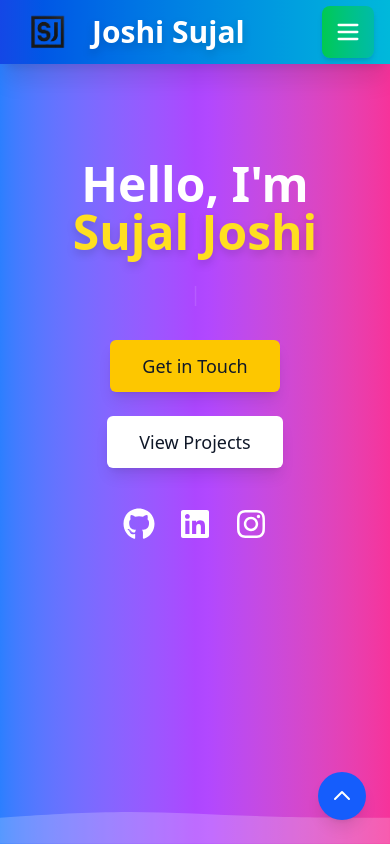
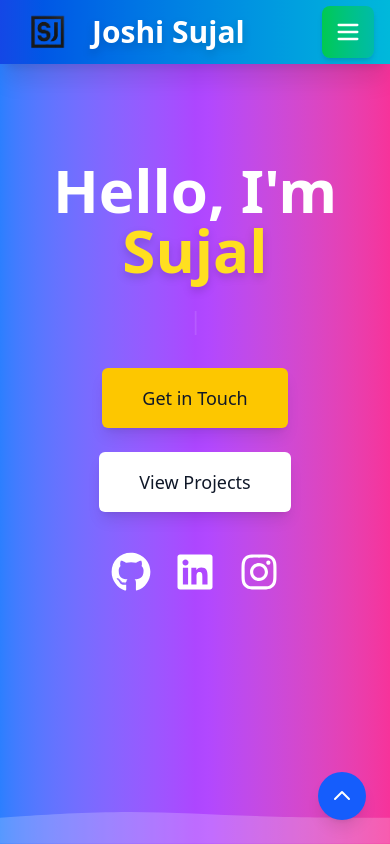
Before and after one commit to sj6742/Portfolio, a React (Vite) app: page / in a window 390 px wide. Shown: the top 844 px of the page. Built offline with nearby package versions, Linux system fonts and the light colour scheme.

Commit message:
Update Home.jsx

```diff
--- a/src/pages/Home.jsx
+++ b/src/pages/Home.jsx
@@ -268,9 +268,8 @@ return (
         </svg>
     </div>
 
-
     {/* Content */}
-            <div className="container relative mx-auto px-4 sm:px-6 lg:px-8 flex flex-col md:flex-row items-center justify-between">
+    <div className="container relative mx-auto px-6 sm:px-6 lg:px-8 flex flex-col md:flex-row items-center justify-between">
         {/* Left Side Content */}
         <motion.div
             className="text-center md:text-left z-10"
@@ -279,18 +278,18 @@ return (
             transition={{ duration: 1, ease: "easeOut" }}
         >
             <motion.h1
-                        className="text-5xl md:text-7xl font-extrabold mb-6"
+                className="text-6xl sm:text-5xl md:text-7xl font-extrabold mb-6"
                 initial={{ opacity: 0, x: -100 }}
                 animate={{ opacity: 1, x: 0 }}
                 transition={{ duration: 1, ease: "easeOut", type: "spring", stiffness: 100 }}
             >
                 Hello, I'm <br />
-                        <span className="text-yellow-300 drop-shadow-lg">Sujal Joshi</span>
+                <span className="text-yellow-300 drop-shadow-lg">Sujal</span>
             </motion.h1>
 
             {/* Dynamic Typing Effect */}
             <motion.p
-                        className="text-xl md:text-2xl mb-8"
+                className="text-2xl sm:text-xl md:text-2xl mb-8"
                 initial={{ opacity: 0 }}
                 animate={{ opacity: 1 }}
                 transition={{ duration: 1, delay: 0.3 }}
@@ -313,13 +312,13 @@ return (
             >
                 <a
                     href="#contact"
-                            className="bg-yellow-400 hover:bg-yellow-500 text-gray-900 font-medium text-lg py-3 px-8 rounded-md transition-transform hover:scale-105 shadow-lg"
+                    className="bg-yellow-400 hover:bg-yellow-500 text-gray-900 font-medium text-lg py-4 px-10 sm:py-3 sm:px-8 rounded-md transition-transform hover:scale-105 shadow-lg"
                 >
                     Get in Touch
                 </a>
                 <a
                     href="#projects"
-                            className="bg-white hover:bg-gray-200 text-gray-900 font-medium text-lg py-3 px-8 rounded-md transition-transform hover:scale-105 shadow-lg"
+                    className="bg-white hover:bg-gray-200 text-gray-900 font-medium text-lg py-4 px-10 sm:py-3 sm:px-8 rounded-md transition-transform hover:scale-105 shadow-lg"
                 >
                     View Projects
                 </a>
@@ -339,7 +338,7 @@ return (
                     whileHover={{ scale: 1.2, rotate: 10 }}
                     whileTap={{ scale: 0.9 }}
                 >
-                            <FaGithub className="h-8 w-8" />
+                    <FaGithub className="h-10 w-10 sm:h-8 sm:w-8" />
                 </motion.a>
                 <motion.a
                     href="https://www.linkedin.com/in/sujal-joshi-bba621290?utm_source=share&utm_campaign=share_via&utm_content=profile&utm_medium=ios_app"
@@ -348,7 +347,7 @@ return (
                     whileHover={{ scale: 1.2, rotate: 10 }}
                     whileTap={{ scale: 0.9 }}
                 >
-                            <FaLinkedin className="h-8 w-8" />
+                    <FaLinkedin className="h-10 w-10 sm:h-8 sm:w-8" />
                 </motion.a>
                 <motion.a
                     href="https://www.instagram.com/_s.j.03_?igsh=a3g3d2dhOG1jNzhn&utm_source=qr"
@@ -357,12 +356,13 @@ return (
                     whileHover={{ scale: 1.2, rotate: 10 }}
                     whileTap={{ scale: 0.9 }}
                 >
-                            <FaInstagram className="h-8 w-8" />
+                    <FaInstagram className="h-10 w-10 sm:h-8 sm:w-8" />
                 </motion.a>
             </motion.div>
         </motion.div>
     </div>
 </section>
+
 
       {/* About Section */}
     <section
@@ -570,8 +570,8 @@ return (
             </p>
             <div className="space-y-2">
                 {[
-                { name: "Node.js", percentage: 75 },
-                { name: "Express", percentage: 65 },
+                { name: "Node.js", percentage: 60 },
+                { name: "Express", percentage: 55 },
                 { name: "MongoDB", percentage: 75 },
                 { name: "Python", percentage: 60 },
                 ].map((skill) => (
@@ -622,7 +622,7 @@ return (
             </p>
             <div className="space-y-2">
                 {[
-                { name: "Git", percentage: 80 },
+                { name: "Git", percentage: 70 },
                 { name: "Docker", percentage: 50 },
                 { name: "AWS", percentage: 60 },
                 ].map((skill) => (
```
Lines whose indentation alone changed are shown as unchanged.
